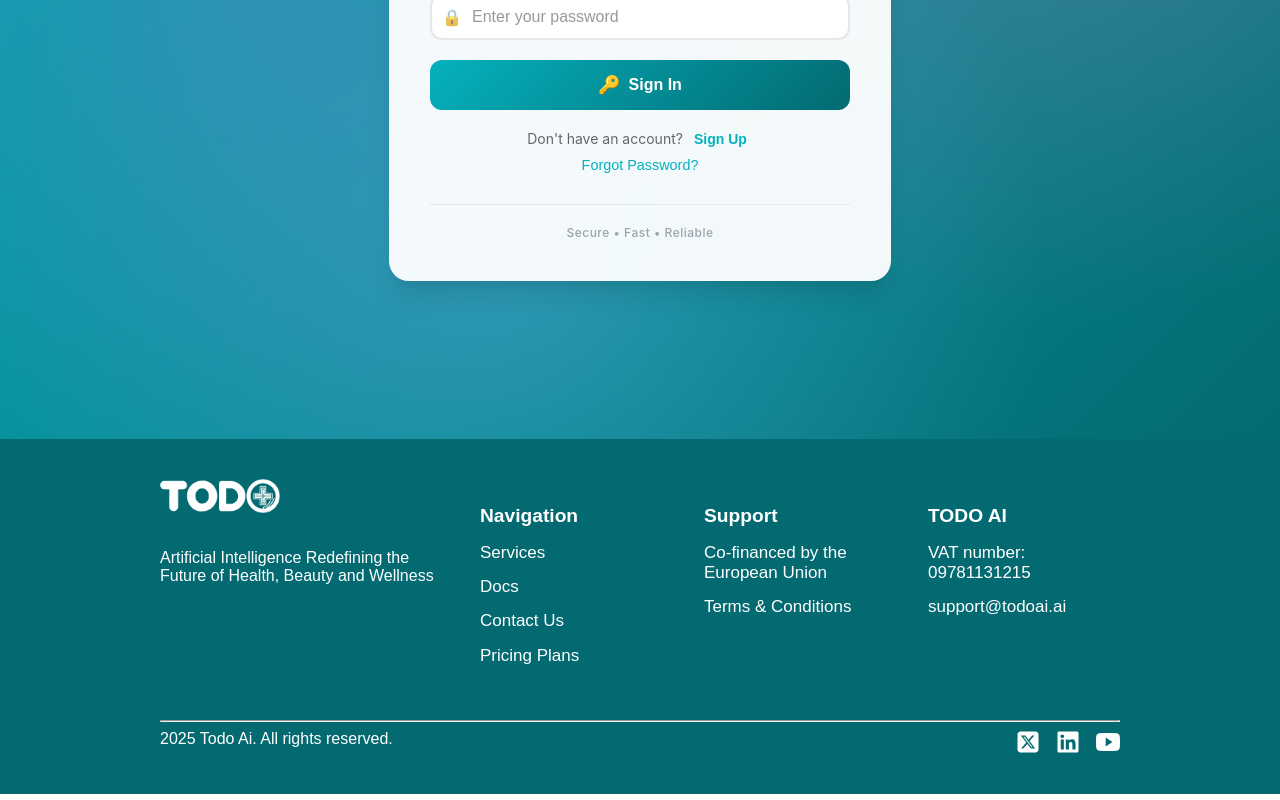
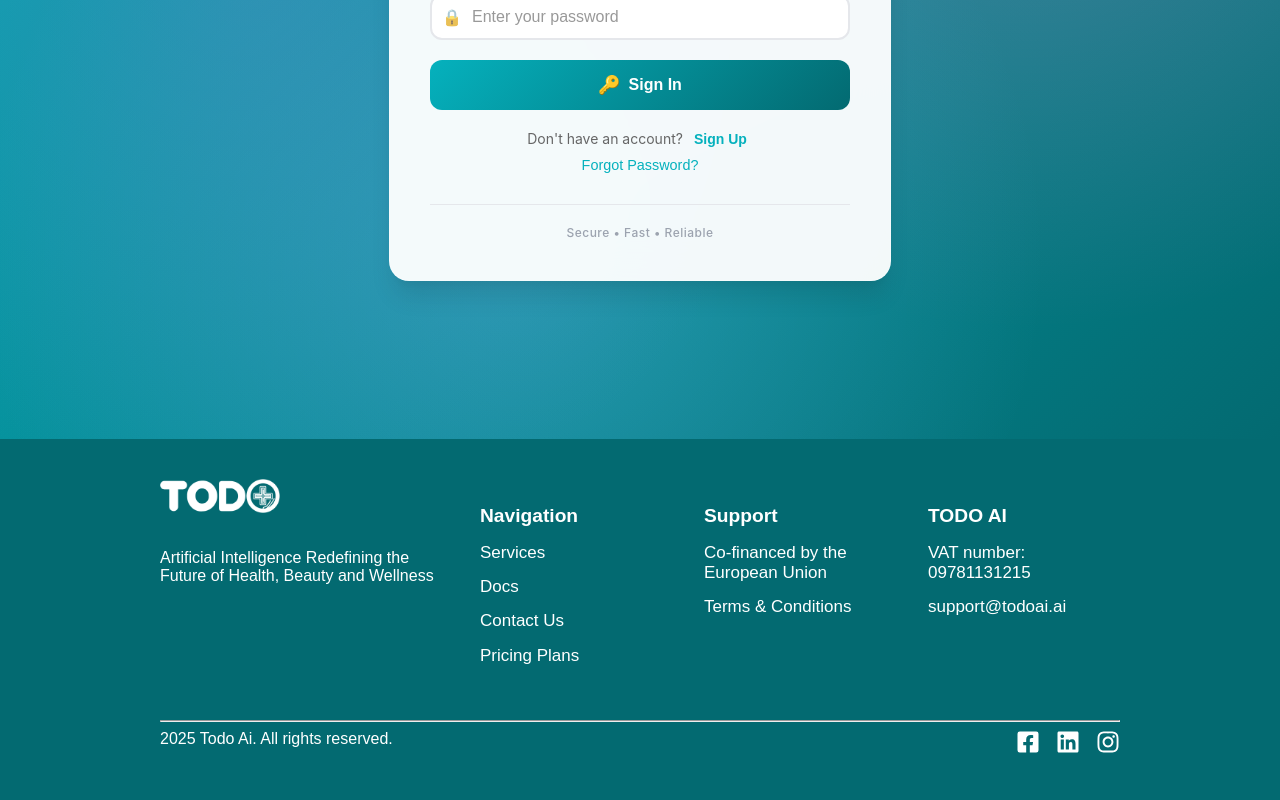
Before and after one commit to asfarwaheed01/ai-saas, a React (Create React App) app: page /login in a window 1280 px wide. Shown: the part 489-1289 px from the top of the page. Built offline with nearby package versions, Linux system fonts and the light colour scheme.

Commit message:
stripr key and icons

```diff
--- a/src/components/Footer.jsx
+++ b/src/components/Footer.jsx
@@ -1,8 +1,8 @@
 import React from "react";
 import "./Footer.css";
 // import Logo from "../../public/images/logo.jpeg";
-import { FaSquareXTwitter } from "react-icons/fa6";
-import { FaLinkedin } from "react-icons/fa";
+import { FaInstagram, FaSquareXTwitter } from "react-icons/fa6";
+import { FaFacebookSquare, FaLinkedin } from "react-icons/fa";
 import { IoLogoYoutube } from "react-icons/io";
 import { Link } from "react-router-dom";
 
@@ -70,10 +70,38 @@
         <hr></hr>
         <div className="footer-end">
           <div>{new Date().getFullYear()} Todo Ai. All rights reserved.</div>
-          <div className="icons-gap">
+          {/* <div className="icons-gap">
             <FaSquareXTwitter />
             <FaLinkedin />
             <IoLogoYoutube />
+          </div> */}
+          <div className="icons-gap">
+            {/* Facebook */}
+            <a
+              href="https://www.facebook.com/share/16phs4wjHX/?mibextid=wwXIfr"
+              target="_blank"
+              rel="noopener noreferrer"
+            >
+              <FaFacebookSquare color="white" />
+            </a>
+
+            {/* LinkedIn */}
+            <a
+              href="https://www.linkedin.com/company/todo-group-s-r-l/"
+              target="_blank"
+              rel="noopener noreferrer"
+            >
+              <FaLinkedin color="white" />
+            </a>
+
+            {/* Instagram */}
+            <a
+              href="https://www.instagram.com/todopharma.it?igsh=cWFxYTl5MDJvYzBr"
+              target="_blank"
+              rel="noopener noreferrer"
+            >
+              <FaInstagram color="white" />
+            </a>
           </div>
         </div>
       </section>
```
Also changed, not shown: 1 other file (tests, documents, lock files or other folders).
